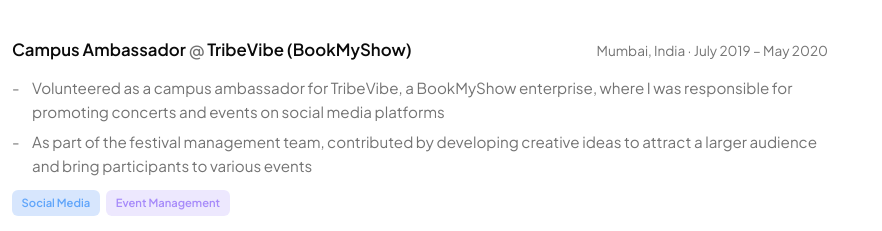
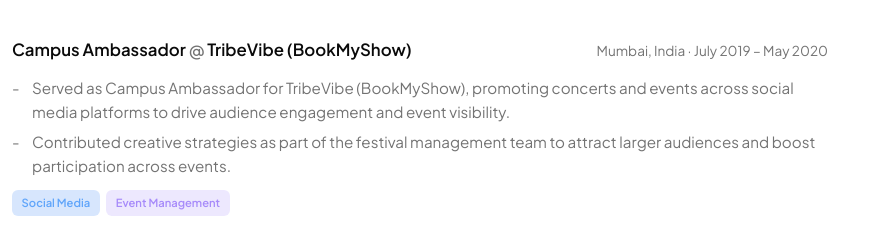
Before and after one commit to VishnupriyaRayaprolu/VishnupriyaRayaprolu.github.io, a website: page index.html in a window 1280 px wide. Shown: the part 3389-3620 px from the top of the page, 398-1280 px from the left. Drawn offline with Linux system fonts and the light colour scheme.

Commit message:
Refine Campus Ambassador experience descriptions in index.html for clarity and engagement; enhance phrasing to better convey responsibilities and contributions in the experience timeline section.

```diff
--- a/index.html
+++ b/index.html
@@ -294,8 +294,8 @@
               <p class="exp-timeline-meta">Mumbai, India · July 2019 – May 2020</p>
             </div>
             <ul class="exp-timeline-list">
-              <li>Volunteered as a campus ambassador for TribeVibe, a BookMyShow enterprise, where I was responsible for promoting concerts and events on social media platforms</li>
-              <li>As part of the festival management team, contributed by developing creative ideas to attract a larger audience and bring participants to various events</li>
+              <li>Served as Campus Ambassador for TribeVibe (BookMyShow), promoting concerts and events across social media platforms to drive audience engagement and event visibility.</li>
+              <li>Contributed creative strategies as part of the festival management team to attract larger audiences and boost participation across events.</li>
             </ul>
             <div class="exp-timeline-tags">
               <span class="exp-tag exp-tag-blue">Social Media</span>
```
